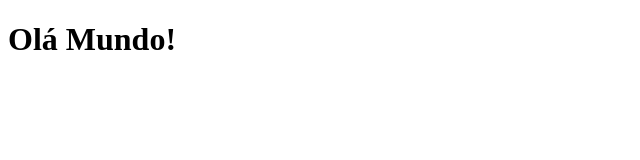
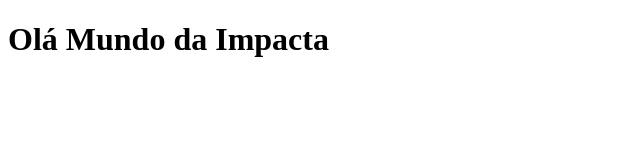
Before and after one commit to AndradeR07/aula-impacta, a plain HTML site: page index.html in a window 1280 px wide. Shown: the whole page, without its empty margins (0-640 px from the left). Drawn offline with Linux system fonts and the light colour scheme.

Commit message:
version 2

```diff
--- a/index.html
+++ b/index.html
@@ -4,9 +4,9 @@
     <meta charset="UTF-8">
     <meta name="viewport" content="width=device-width, initial-scale=1.0">
     <meta http-equiv="X-UA-Compatible" content="ie=edge">
-    <title>Document</title>
+    <title>Meu site</title>
 </head>
 <body>
-    <h1> Olá Mundo! </h1>
+    <h1> Olá Mundo da Impacta </h1>
 </body>
 </html>
```
